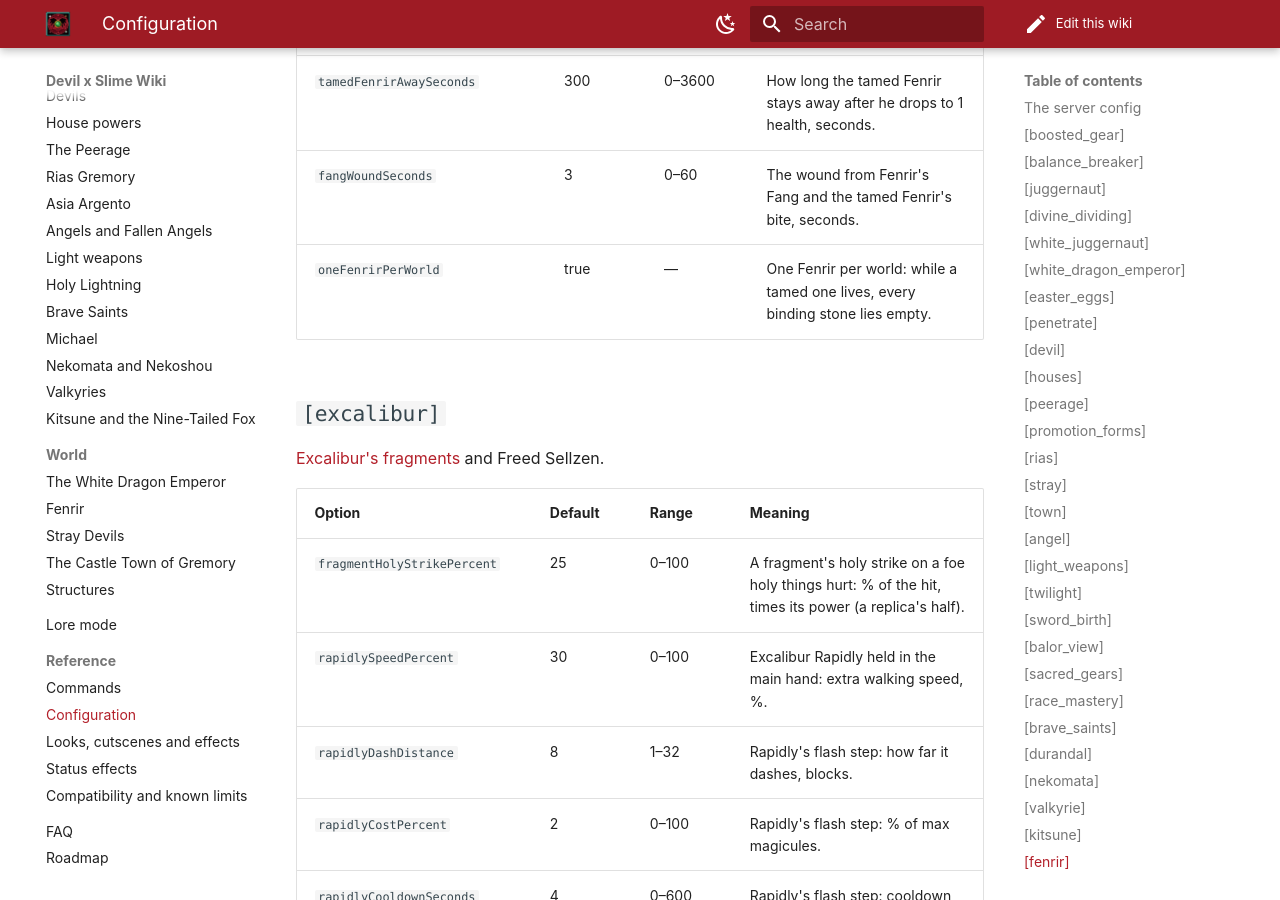
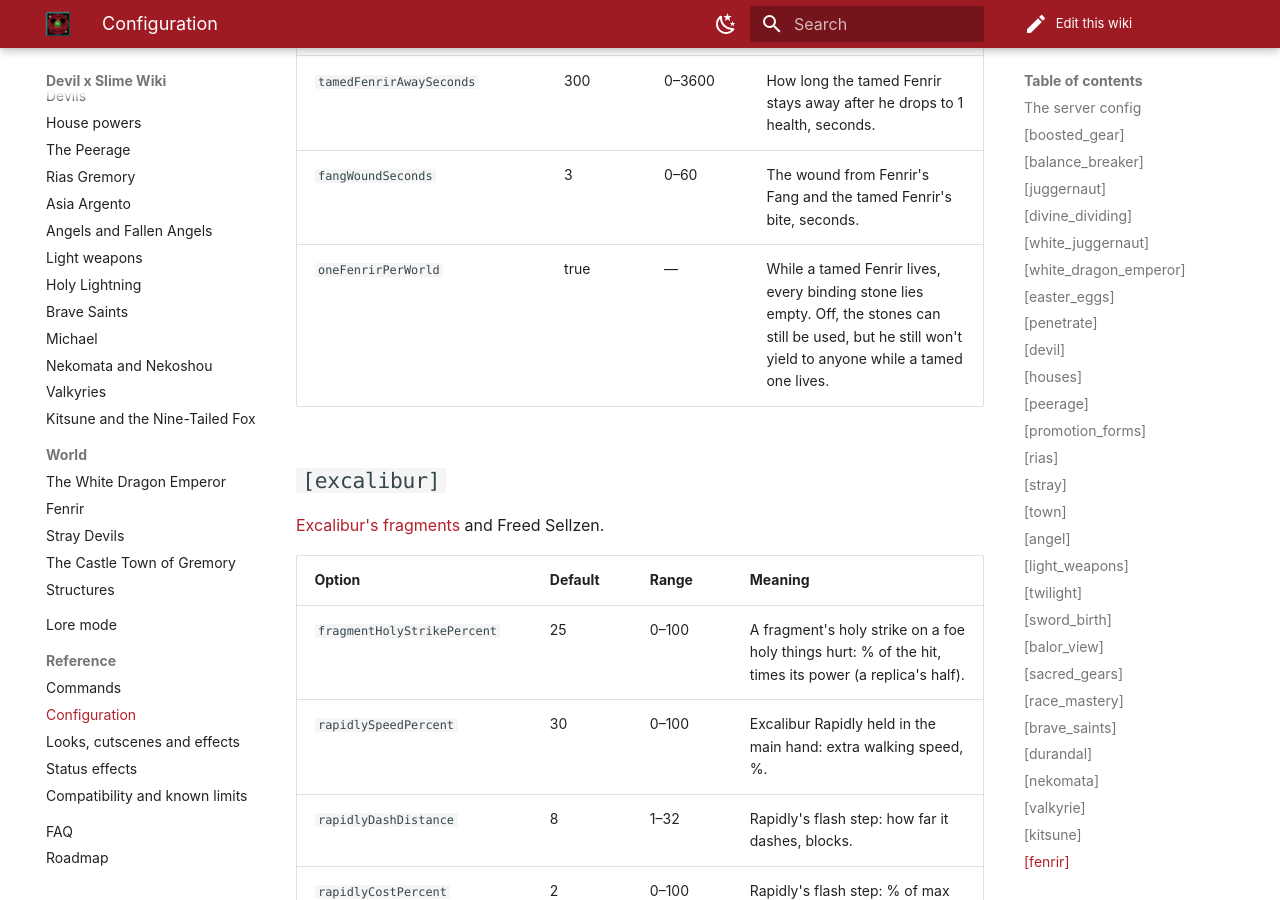
Before and after one commit to Malwikpl/devil-x-slime-wiki, an MkDocs documentation site: the page built from docs/reference/configuration.md, in a window 1280 px wide and 900 px high, scrolled down 73565 px. Built offline with MkDocs 1.6.1 and Material for MkDocs 9.7.7, drawn with Linux system fonts in a browser that asks for light colours; comment, search, counter and statistics services are not loaded.

```diff
--- a/docs/reference/configuration.md
+++ b/docs/reference/configuration.md
@@ -975,7 +975,7 @@ class. The races' own stats, EP ranges and requirements are in `config/dxdtensur
 | `tamedFenrirBigCooldownSeconds` | 300 | 0–3600 | The big form's cooldown, seconds. |
 | `tamedFenrirAwaySeconds` | 300 | 0–3600 | How long the tamed Fenrir stays away after he drops to 1 health, seconds. |
 | `fangWoundSeconds` | 3 | 0–60 | The wound from Fenrir's Fang and the tamed Fenrir's bite, seconds. |
-| `oneFenrirPerWorld` | true | — | One Fenrir per world: while a tamed one lives, every binding stone lies empty. |
+| `oneFenrirPerWorld` | true | — | While a tamed Fenrir lives, every binding stone lies empty. Off, the stones can still be used, but he still won't yield to anyone while a tamed one lives. |
 
 ## `[excalibur]`
 
```
Also changed, not shown: docs/world/fenrir.md (+8 -7 lines).
